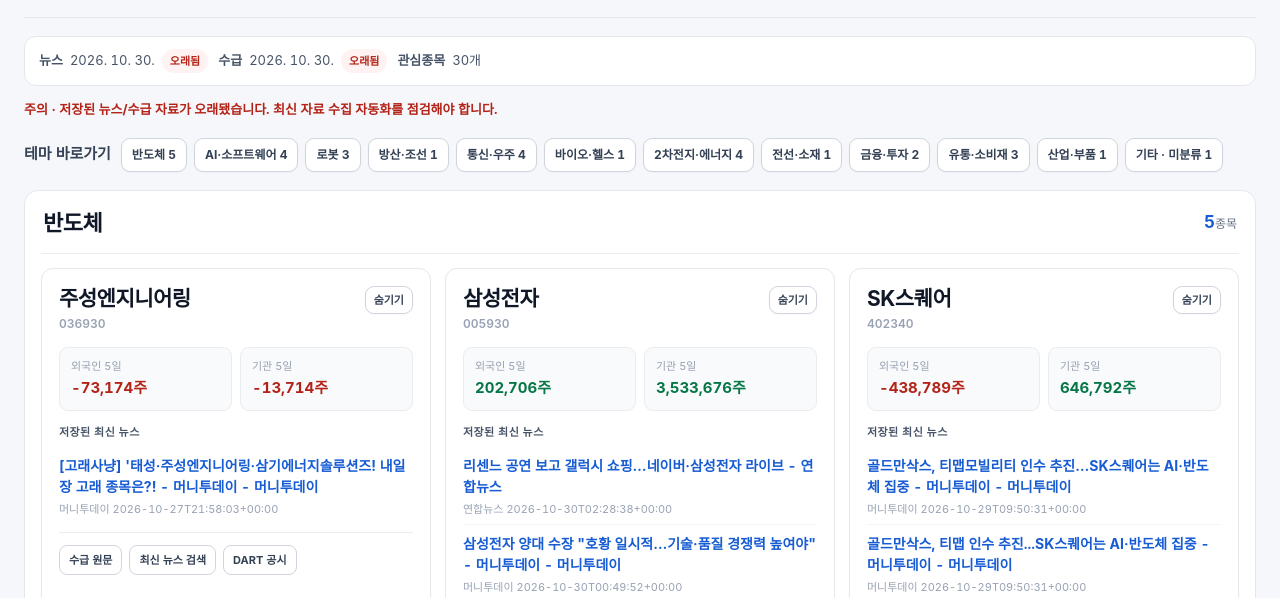
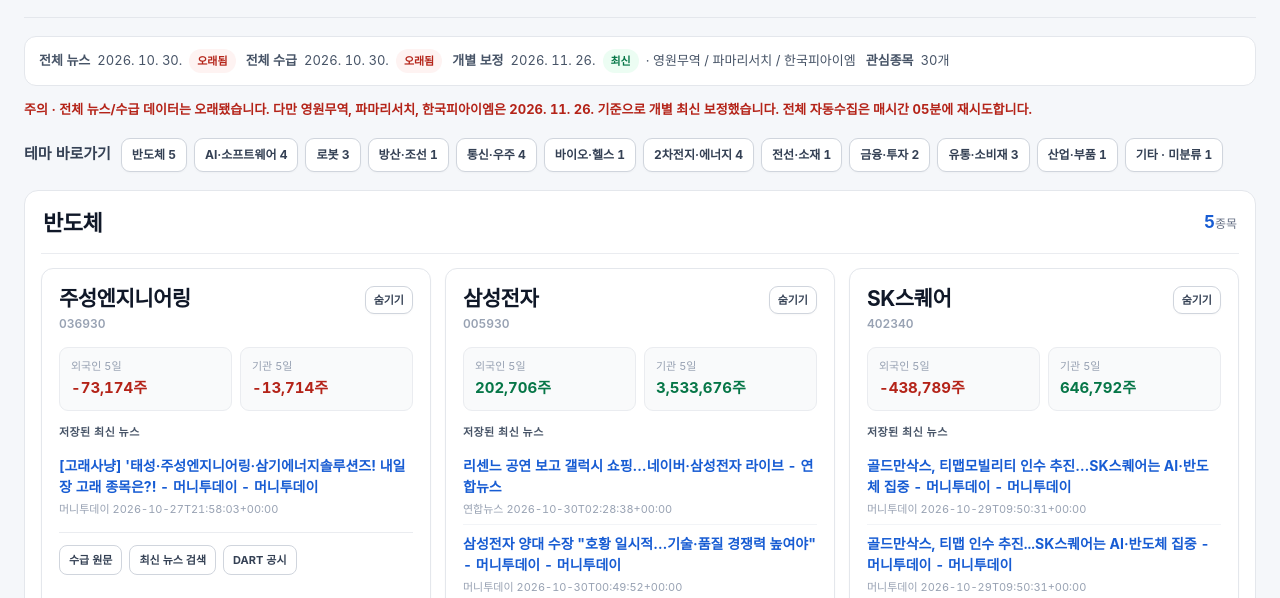
Before and after one commit to gptjyp-ops/JYP-COWRK, a plain HTML site: page stock-miner.html in a window 1280 px wide. Shown: the part 129-727 px from the top of the page. Drawn offline with nearby package versions, Linux system fonts and the light colour scheme; a web font is replaced by a local one.

Commit message:
stock miner: distinguish full stale data from selected fresh updates

```diff
--- a/stock-miner.html
+++ b/stock-miner.html
@@ -1418,13 +1418,21 @@ if('serviceWorker'in navigator)window.addEventListener('load',()=>navigator.serv
  }
  function renderStatus(){
   const ns=freshness(n.generated_at),fs=freshness(f.generated_at);
+  const manualNewsAt=n.manual_updated_at||null,manualFlowAt=f.manual_updated_at||null;
+  const manualCodes=[...new Set([...(n.manual_updated_codes||[]),...(f.manual_updated_codes||[])])];
+  const manualNames=manualCodes.map(code=>list.find(x=>String(x.code)===String(code))?.name||code);
+  const manualAt=[manualNewsAt,manualFlowAt].filter(Boolean).sort().pop()||null;
+  const manualState=freshness(manualAt);
   el('nfStatusBar').innerHTML=
-   '<span class="nfStatusItem"><b>뉴스</b> '+shortDate(n.generated_at)+' <span class="nfState '+ns.cls+'">'+ns.label+'</span></span>'+
-   '<span class="nfStatusItem"><b>수급</b> '+shortDate(f.generated_at)+' <span class="nfState '+fs.cls+'">'+fs.label+'</span></span>'+
+   '<span class="nfStatusItem"><b>전체 뉴스</b> '+shortDate(n.generated_at)+' <span class="nfState '+ns.cls+'">'+ns.label+'</span></span>'+
+   '<span class="nfStatusItem"><b>전체 수급</b> '+shortDate(f.generated_at)+' <span class="nfState '+fs.cls+'">'+fs.label+'</span></span>'+
+   (manualCodes.length?'<span class="nfStatusItem"><b>개별 보정</b> '+shortDate(manualAt)+' <span class="nfState '+manualState.cls+'">'+manualState.label+'</span> · '+escapeHtml(manualNames.join(' / '))+'</span>':'')+
    '<span class="nfStatusItem"><b>관심종목</b> '+list.length+'개</span>';
-  const old=ns.cls==='old'||fs.cls==='old';
-  el('nfNotice').hidden=!old;
-  el('nfNotice').textContent=old?'주의 · 저장된 뉴스/수급 자료가 오래됐습니다. 최신 자료 수집 자동화를 점검해야 합니다.':'';
+  const stale=ns.cls==='old'||fs.cls==='old';
+  el('nfNotice').hidden=!stale;
+  el('nfNotice').textContent=stale
+   ?('주의 · 전체 뉴스/수급 데이터는 오래됐습니다.'+(manualCodes.length?' 다만 '+manualNames.join(', ')+'은 '+shortDate(manualAt)+' 기준으로 개별 최신 보정했습니다.':'')+' 전체 자동수집은 매시간 05분에 재시도합니다.')
+   :'';
  }
  function cardHtml(stock){
   const code=String(stock.code),flow=f.stocks?.[code],articles=stockNews(stock);
```
